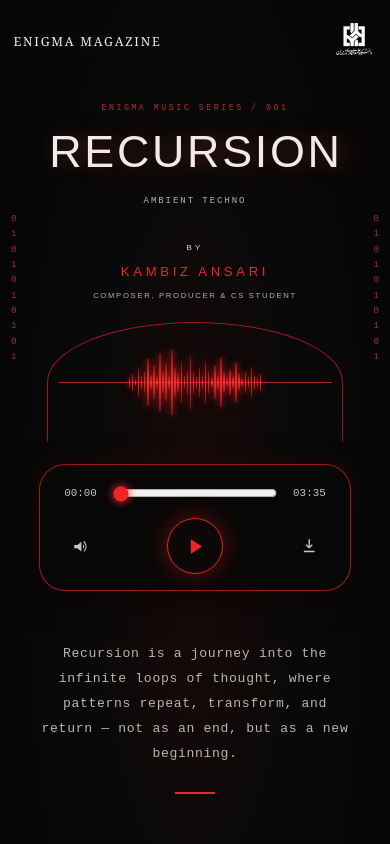
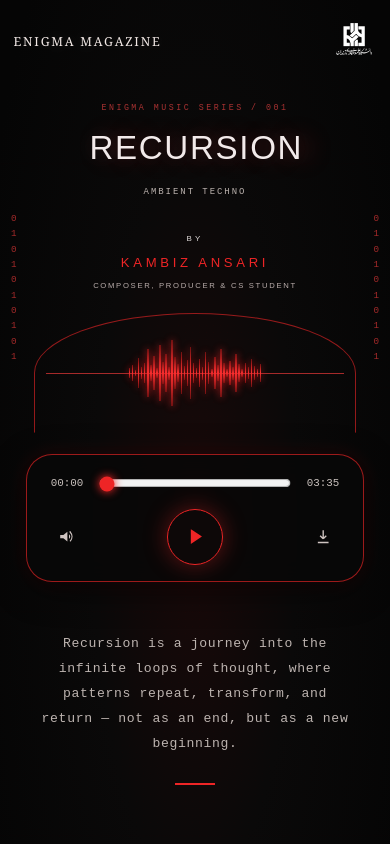
Before and after one commit to Bardiap82/enigma, a Next.js app: page / in a window 390 px wide. Shown: the top 844 px of the page. Built offline with nearby package versions, Linux system fonts and the light colour scheme.

Commit message:
feat: add global stylesheet with custom dark theme and audio player styles

```diff
--- a/app/globals.css
+++ b/app/globals.css
@@ -183,10 +183,10 @@ button, input {
 
 /* Main Track Section */
 .track {
-  width: min(100%, 900px);
+  width: min(100%, 1100px);
   margin: clamp(2.5rem, 8vh, 7rem) auto 0;
   text-align: center;
-  padding: 0 clamp(1.8rem, 5vw, 3.5rem);
+  padding: 0 clamp(1rem, 3vw, 2.5rem);
 }
 
 .edition {
@@ -201,13 +201,12 @@ button, input {
   margin: clamp(0.6rem, 2vh, 1.4rem) auto clamp(0.8rem, 2.5vh, 1.6rem);
   color: #f2eaea;
   font-weight: 200;
-  font-size: clamp(2.3rem, 11.5vw, 6.8rem);
-  letter-spacing: clamp(0.04em, 1.2vw, 0.16em);
-  line-height: 0.95;
-  text-indent: 0.04em;
+  font-size: clamp(2.2rem, 8.5vw, 5.8rem);
+  letter-spacing: clamp(0.04em, 1vw, 0.14em);
+  line-height: 1;
+  text-indent: 0.08em;
   text-shadow: 0 0 25px rgba(255, 255, 255, 0.12), 10px 0 24px rgba(239, 37, 39, 0.3);
-  word-break: break-word;
-  overflow-wrap: break-word;
+  white-space: nowrap;
 }
 
 .meta {
@@ -617,7 +616,12 @@ footer b {
   }
 
   .track {
-    padding: 0 clamp(2rem, 6vw, 4rem);
+    padding: 0 clamp(1rem, 3.5vw, 2rem);
+  }
+
+  .track h1 {
+    font-size: clamp(2rem, 8vw, 4.5rem);
+    letter-spacing: clamp(0.04em, 0.8vw, 0.1em);
   }
 
   .signal {
@@ -669,12 +673,13 @@ footer b {
 
   .track {
     margin-top: clamp(1.8rem, 4.5vh, 3.2rem);
-    padding: 0 clamp(1.6rem, 5.5vw, 2.5rem);
+    padding: 0 clamp(0.75rem, 3vw, 1.5rem);
   }
 
   .track h1 {
-    font-size: clamp(2.1rem, 11.5vw, 3.5rem);
-    letter-spacing: 0.06em;
+    font-size: clamp(1.75rem, 8.5vw, 3rem);
+    letter-spacing: 0.05em;
+    white-space: nowrap;
   }
 
   .meta {
@@ -781,7 +786,7 @@ footer b {
   }
 
   .track {
-    padding: 0 1.25rem;
+    padding: 0 0.75rem;
   }
 
   .brand {
@@ -790,8 +795,9 @@ footer b {
   }
 
   .track h1 {
-    font-size: 2rem;
-    letter-spacing: 0.04em;
+    font-size: clamp(1.45rem, 7.5vw, 1.85rem);
+    letter-spacing: 0.03em;
+    white-space: nowrap;
   }
 
   .signal {
```
